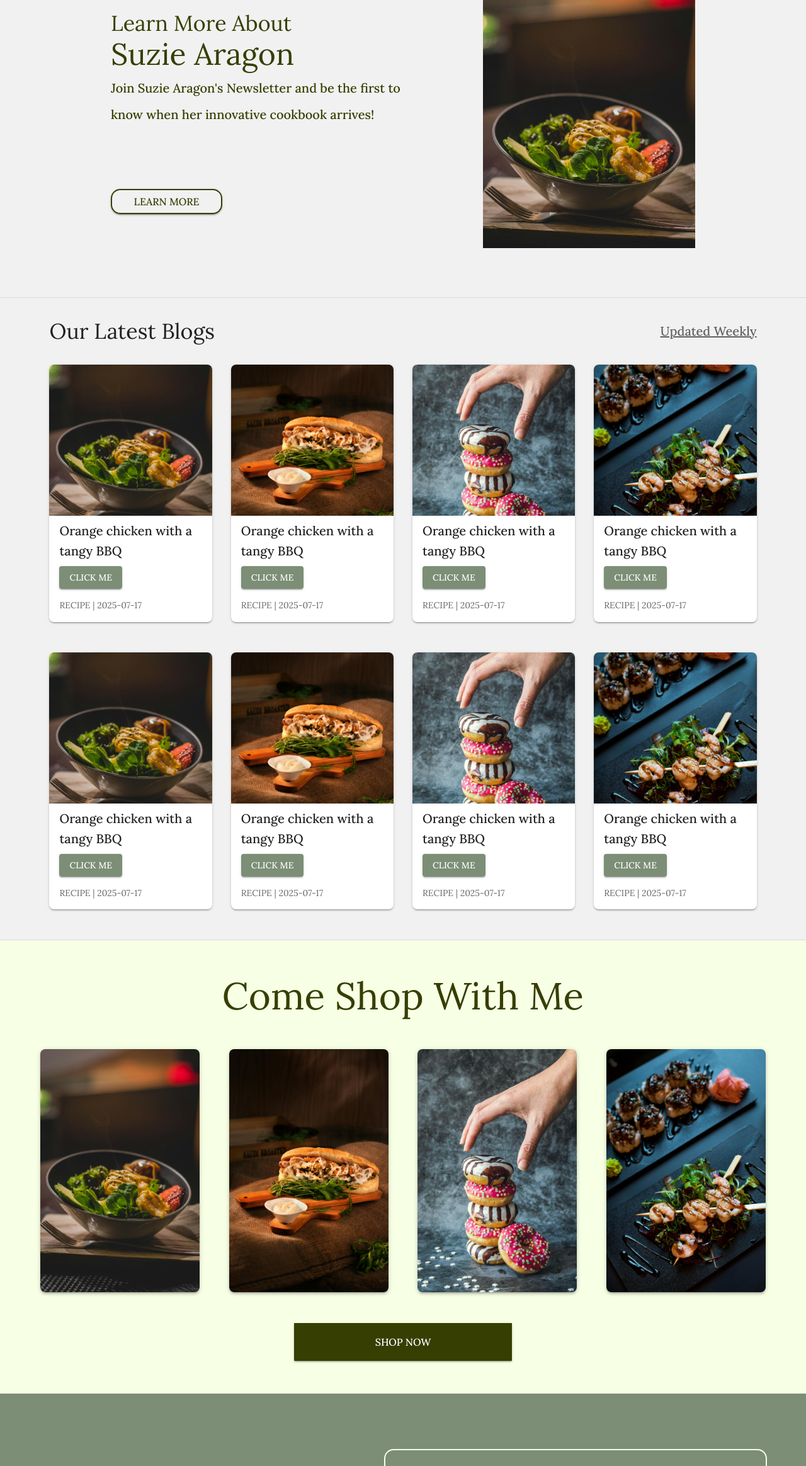
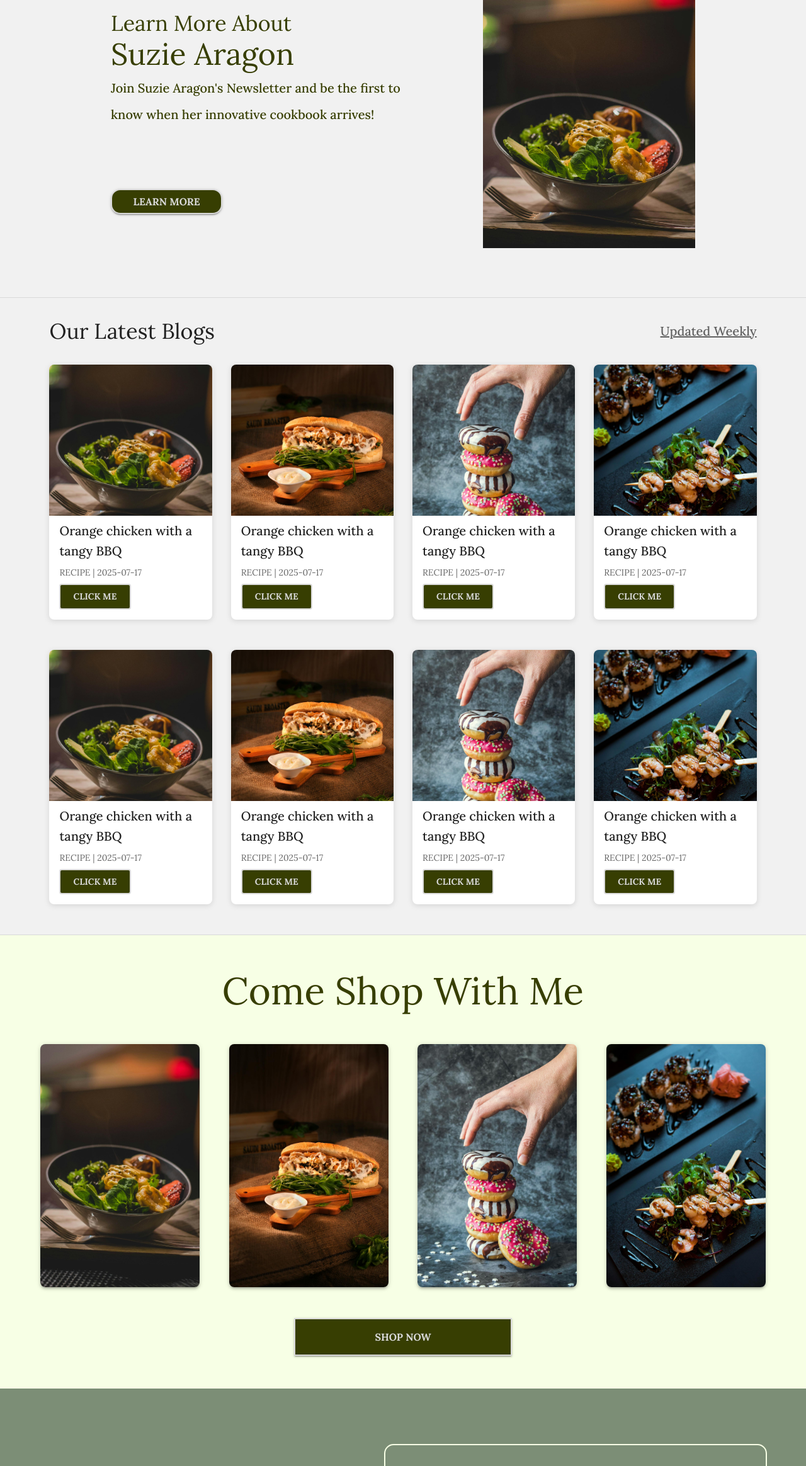
Before and after one commit to jamesdev4you/slim-and-savory, a React (Create React App) app: page / in a window 1280 px wide. Shown: the part 1370-3698 px from the top of the page at 63% size. Built offline with nearby package versions, Linux system fonts and the light colour scheme; some icons are missing.

Commit message:
button changes

```diff
--- a/src/PageComponents/Home/homeBlog.js
+++ b/src/PageComponents/Home/homeBlog.js
@@ -4,61 +4,62 @@ import food1 from "../assets/food1.jpg";
 import food2 from "../assets/food2.jpg";
 import food3 from "../assets/food3.jpg";
 import food4 from "../assets/food4.jpg";
+import { DarkButtonBlog } from "../Styled/styledButtons.js";
 
 const HomeBlog = () => {
   const dataList = [
     {
       Picture: food1,
-      Button: <Button variant="contained">Click Me</Button>,
+      Button: <DarkButtonBlog>Click Me</DarkButtonBlog>,
       Category: "RECIPE",
       Date: "2025-07-17",
       Title: "Orange chicken with a tangy BBQ",
     },
     {
       Picture: food2,
-      Button: <Button variant="contained">Click Me</Button>,
+      Button: <DarkButtonBlog>Click Me</DarkButtonBlog>,
       Category: "RECIPE",
       Date: "2025-07-17",
       Title: "Orange chicken with a tangy BBQ",
     },
     {
       Picture: food3,
-      Button: <Button variant="contained">Click Me</Button>,
+      Button: <DarkButtonBlog>Click Me</DarkButtonBlog>,
       Category: "RECIPE",
       Date: "2025-07-17",
       Title: "Orange chicken with a tangy BBQ",
     },
     {
       Picture: food4,
-      Button: <Button variant="contained">Click Me</Button>,
+      Button: <DarkButtonBlog>Click Me</DarkButtonBlog>,
       Category: "RECIPE",
       Date: "2025-07-17",
       Title: "Orange chicken with a tangy BBQ",
     },
     {
       Picture: food1,
-      Button: <Button variant="contained">Click Me</Button>,
+      Button: <DarkButtonBlog>Click Me</DarkButtonBlog>,
       Category: "RECIPE",
       Date: "2025-07-17",
       Title: "Orange chicken with a tangy BBQ",
     },
     {
       Picture: food2,
-      Button: <Button variant="contained">Click Me</Button>,
+      Button: <DarkButtonBlog>Click Me</DarkButtonBlog>,
       Category: "RECIPE",
       Date: "2025-07-17",
       Title: "Orange chicken with a tangy BBQ",
     },
     {
       Picture: food3,
-      Button: <Button variant="contained">Click Me</Button>,
+      Button: <DarkButtonBlog>Click Me</DarkButtonBlog>,
       Category: "RECIPE",
       Date: "2025-07-17",
       Title: "Orange chicken with a tangy BBQ",
     },
     {
       Picture: food4,
-      Button: <Button variant="contained">Click Me</Button>,
+      Button: <DarkButtonBlog>Click Me</DarkButtonBlog>,
       Category: "RECIPE",
       Date: "2025-07-17",
       Title: "Orange chicken with a tangy BBQ",
@@ -92,7 +93,10 @@ const HomeBlog = () => {
         <Typography
           variant="h6"
           color="text.secondary"
-          sx={{ textDecoration: "underline", "&:hover": { cursor: "pointer" } }}
+          sx={{
+            textDecoration: "underline",
+            "&:hover": { cursor: "pointer", color: "primary.light" },
+          }}
         >
           Updated Weekly
         </Typography>
@@ -124,6 +128,7 @@ const HomeBlog = () => {
               "&:hover": {
                 cursor: "pointer",
               },
+              boxShadow: " rgba(99, 99, 99, 0.2) 0px 2px 8px 0px",
             }}
           >
             {/* Image */}
@@ -150,13 +155,11 @@ const HomeBlog = () => {
                 gap: ".5em",
               }}
             >
-              <Typography variant="h6" sx={{ marginTop: ".em" }}>
-                {item.Title}
+              <Typography variant="h6">{item.Title}</Typography>
+              <Typography variant="body2" color="text.secondary">
+                {item.Category} | {item.Date}
               </Typography>
               {item.Button}
-              <Typography variant="body2" color="text.secondary" sx={{ mt: 1 }}>
-                {item.Category} | {item.Date}
-              </Typography>
             </Box>
           </Box>
         ))}
--- a/src/PageComponents/Home/homeContact/contactForm.js
+++ b/src/PageComponents/Home/homeContact/contactForm.js
@@ -104,7 +104,10 @@ export default function ContactForm() {
           variant="contained"
           fullWidth
           color="primary"
-          sx={{ border: "1px solid white" }}
+          sx={{
+            border: "1px solid white",
+            "&:hover": { backgroundColor: "#373e02" },
+          }}
         >
           Submit
         </Button>
@@ -132,7 +135,7 @@ const textFieldStyles = {
       borderColor: "#f7ffe5",
     },
     "&.Mui-focused fieldset": {
-      borderColor: "yellow",
+      borderColor: "#a0c49d",
     },
   },
   "& .MuiInputBase-root": {
--- a/src/PageComponents/Home/homeCookbook.js
+++ b/src/PageComponents/Home/homeCookbook.js
@@ -84,7 +84,10 @@ const HomeCookbook = () => {
                 border: "2px solid #d9d9d9", // Dark Green border
                 fontWeight: "bold",
                 "&:hover": {
-                  backgroundColor: "#d9d9d9", // Optional: subtle hover effect
+                  color: "primary.light",
+                  borderWidth: "2px",
+                  borderStyle: "solid",
+                  borderColor: "primary.light", // Optional: subtle hover effect
                 },
               }}
             >
@@ -102,7 +105,10 @@ const HomeCookbook = () => {
                 border: "2px solid #d9d9d9", // Dark Green border
                 fontWeight: "bold",
                 "&:hover": {
-                  backgroundColor: "#d9d9d9", // Optional: subtle hover effect
+                  color: "primary.light",
+                  borderWidth: "2px",
+                  borderStyle: "solid",
+                  borderColor: "primary.light", // Optional: subtle hover effect
                 },
               }}
             >
--- a/src/PageComponents/Home/homeLearnMore.js
+++ b/src/PageComponents/Home/homeLearnMore.js
@@ -79,7 +79,13 @@ const HomeLearnMore = () => {
                   backgroundColor: "primary.dark",
                   borderRadius: "50%",
                   padding: "10px",
-                  "&:hover": { cursor: "pointer" },
+                  "&:hover": {
+                    cursor: "pointer",
+                    color: "primary.light",
+                    borderWidht: "1px",
+                    borderStyle: "solid",
+                    borderColor: "primary.light",
+                  },
                 }}
               />
             ))}
@@ -91,15 +97,17 @@ const HomeLearnMore = () => {
               width: { xl: "30%", md: "30%" },
               height: "40px",
               fontSize: { xl: "1em", md: "1em" },
-              borderRadius: "0px",
-              backgroundColor: "#f1f1f1",
-              color: "#373e02", // Dark Green text
-              border: "2px solid #373e02", // Dark Green border
-
+              backgroundColor: "#373e02",
+              borderRadius: "15px",
+              color: "#d9d9d9", // Dark Green text
+              border: "2px solid #d9d9d9", // Dark Green border
+              fontWeight: "bold",
               "&:hover": {
-                backgroundColor: "#f1f1f1", // Optional: subtle hover effect
+                color: "primary.light",
+                borderWidth: "2px",
+                borderStyle: "solid",
+                borderColor: "primary.light", // Optional: subtle hover effect
               },
-              borderRadius: "15px",
               marginTop: { xl: "1em", md: "1em" },
             }}
           >
--- a/src/PageComponents/Home/homeShop.js
+++ b/src/PageComponents/Home/homeShop.js
@@ -70,9 +70,15 @@ const HomeShop = () => {
             height: "60px",
             fontSize: { xl: "1em", md: "1em" },
             borderRadius: "0px",
-            backgroundColor: "primary.dark",
+            backgroundColor: "#373e02",
+            color: "#d9d9d9", // Dark Green text
+            border: "2px solid #d9d9d9", // Dark Green border
+            fontWeight: "bold",
             "&:hover": {
-              backgroundColor: "primary.main",
+              color: "primary.light",
+              borderWidth: "2px",
+              borderStyle: "solid",
+              borderColor: "primary.light", // Optional: subtle hover effect
             },
           }}
         >
--- a/src/PageComponents/Styled/styledButtons.js
+++ b/src/PageComponents/Styled/styledButtons.js
@@ -38,3 +38,17 @@ export const StyledAnimatedButton = styled(Button)(({ theme }) => ({
     color: "#f7ffe5",
   },
 }));
+
+export const DarkButtonBlog = styled(Button)(({ theme }) => ({
+  color: "#d9d9d9", // Dark Green text
+  border: "2px solid #d9d9d9", // Dark Green border
+  fontWeight: "bold",
+  backgroundColor: "#373e02",
+  width: "50%",
+  "&:hover": {
+    color: "#a0c49d",
+    borderWidth: "2px",
+    borderStyle: "solid",
+    borderColor: "#a0c49d", // Optional: subtle hover effect
+  },
+}));
```
